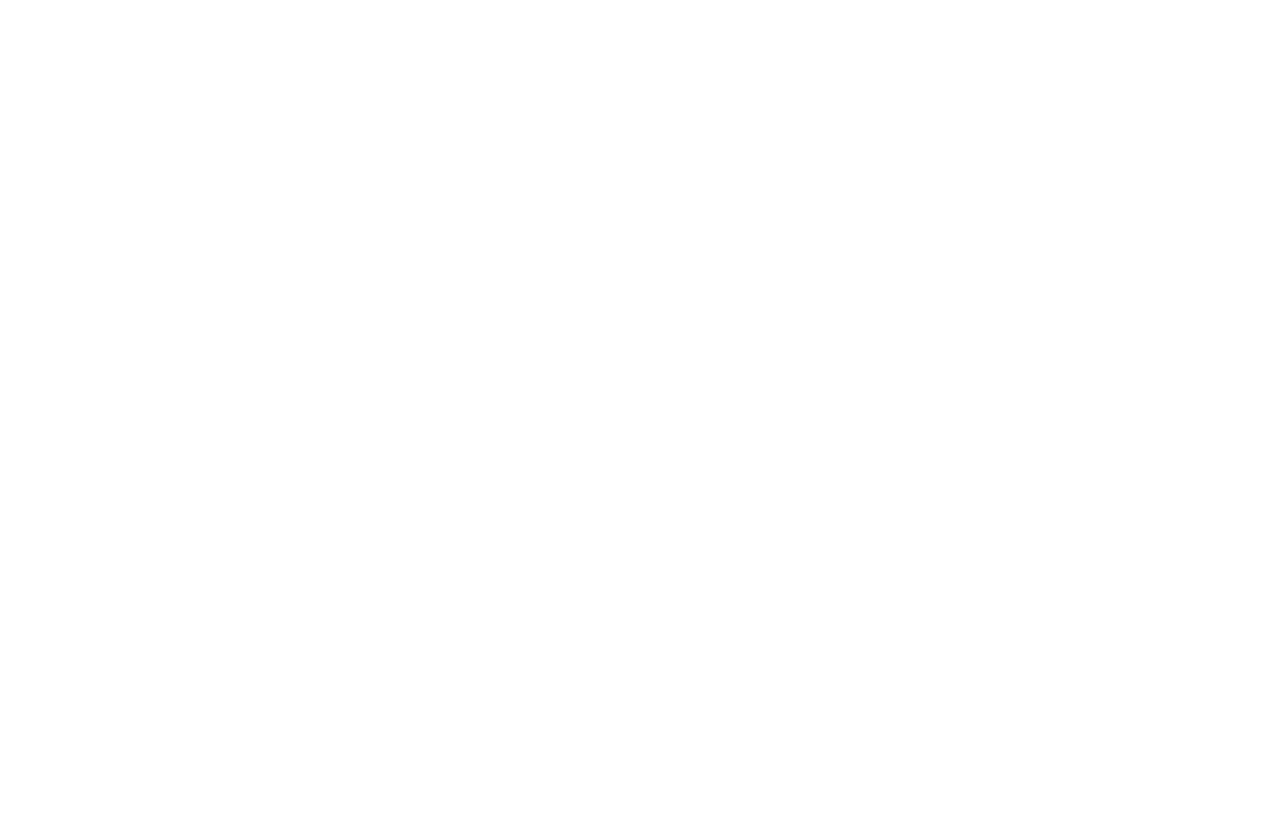
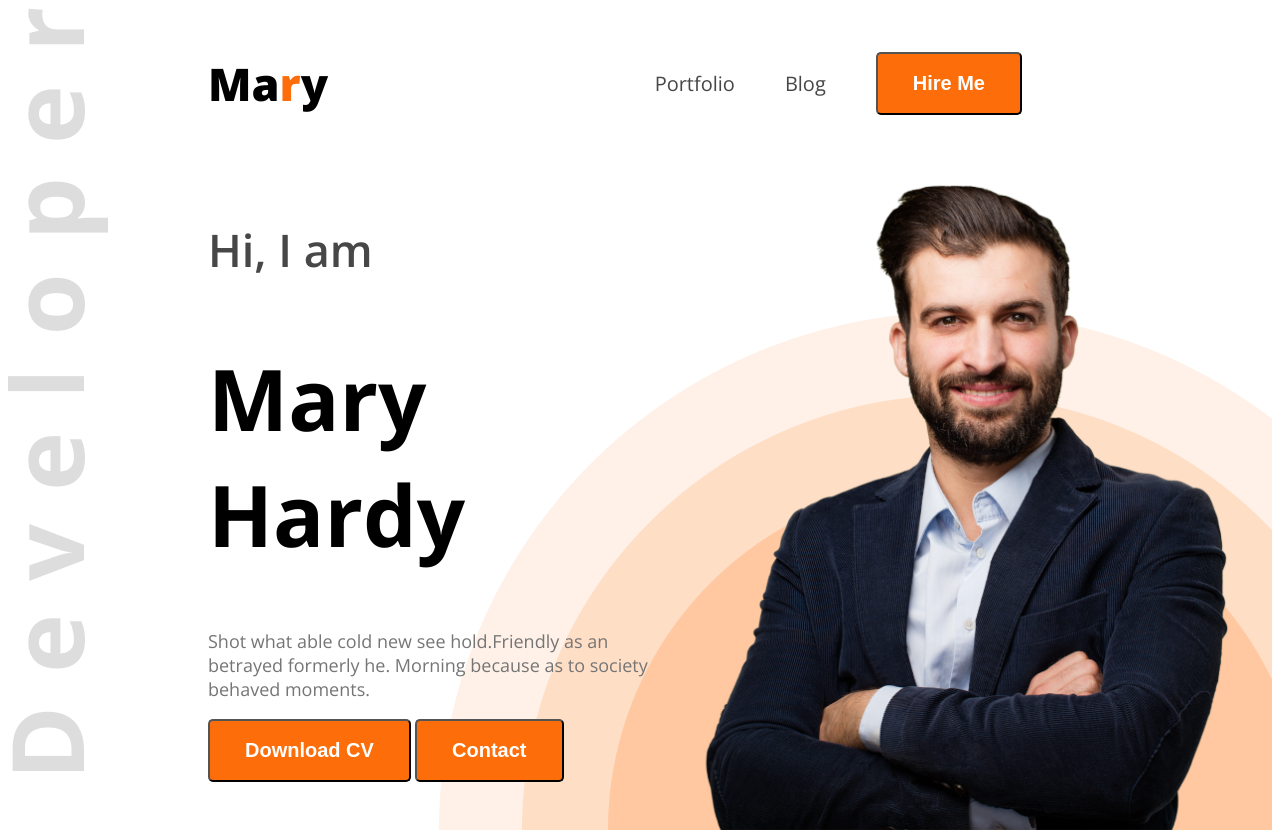
Before and after one commit to shofiullahomor/web-dev-portfollio, a plain HTML site: page index.html in a window 1280 px wide. Before the commit the page ends 800 px from the top, so only its background shows below. Drawn offline with nearby package versions, Linux system fonts and the light colour scheme.

Commit message:
banner section added

```diff
--- a/index.html
+++ b/index.html
@@ -4,10 +4,33 @@
     <meta charset="UTF-8">
     <meta name="viewport" content="width=device-width, initial-scale=1.0">
     <title>Web Developer Portfolio</title>
+    <link rel="preconnect" href="https://fonts.googleapis.com">
+<link rel="preconnect" href="https://fonts.gstatic.com" crossorigin>
+<link href="https://fonts.googleapis.com/css2?family=Open+Sans:ital,wght@0,300..800;1,300..800&display=swap" rel="stylesheet">
+    <link rel="stylesheet" href="style/portfolio.css">
 </head>
-<body>
-    <header>
-
+<body class="open-sans-normal">
+    <header class="header">
+        <nav>
+            <h3 class="nav-title">Ma<span class="text-primary">r</span>y</h3>
+            <ul>
+                <li><a href="" class="dark-2">Portfolio</a></li>
+                <li><a href="" class="dark-2">Blog</a></li>
+                <li><a href=""><button class="btn-primary">Hire Me</button></a></li>
+            </ul>
+        </nav>
+        <div class="banner">
+           <div class="banner-content">
+            <h4 class="banner-greetings dark-2">Hi, I am</h4>
+            <h1 class="banner-title">Mary Hardy</h1>
+            <p class="banner-description">
+                Shot what able cold new see hold.Friendly as an betrayed formerly he. Morning because as to society behaved moments.
+            </p>
+            <button class="btn-primary">Download CV</button>
+            <button class="btn-primary">Contact</button>
+           </div>
+           <img class="banner-profile-pic" src="images/hardy.png" alt="hardy">
+        </div>
     </header>
     <main>
 
--- /dev/null
+++ b/style/portfolio.css
@@ -0,0 +1,79 @@
+/* Nav style */
+
+
+.open-sans-normal {
+  font-family: "Open Sans", sans-serif;
+  font-optical-sizing: auto;
+  font-style: normal;
+  font-variation-settings:
+  "wdth" 100;
+}
+nav{
+    display: flex;
+    align-items: center;
+    justify-content: space-between;
+    margin: 0 200px;
+}
+/* shared style */
+.text-primary{
+    color: #FD6E0A;
+}
+.nav-title{
+    font-weight: 800;
+    font-size: 45px;
+}
+nav ul{
+    display: flex;
+    align-items: center;
+}
+nav ul li{
+    list-style: none;
+    margin-right: 50px;
+}
+nav li a{
+    text-decoration: none;
+    font-size: 20px;
+}
+.dark-2{
+    color: #474747;
+}
+.btn-primary{
+    background-color: #FD6E0A;
+    font-weight: bold;
+    font-size: 20px;
+    color: white;
+    padding: 18px 35px;
+    border-radius: 5px;
+}
+/* Header style */
+.header{
+    background-image: url(../images/developer.png), url(../images/header_bg.png);
+    background-repeat: no-repeat;
+    background-position: top left, bottom right;
+}
+/* Banner styles */
+.banner{
+    display: flex;
+    justify-content: space-between;
+    margin: 0 35px 0 200px;
+}
+.banner-content{
+    max-width: 580px;
+}
+.banner-greetings{
+    font-size: 45px;
+    font-weight: 600;
+}
+.banner-title{
+    font-weight: bold;
+    font-size: 85px;
+}
+.banner-description{
+    font-size: 18px;
+    text-align: left;
+    color: #757575;
+
+}
+.banner-profile-pic{
+    width: 580px;
+}
```
